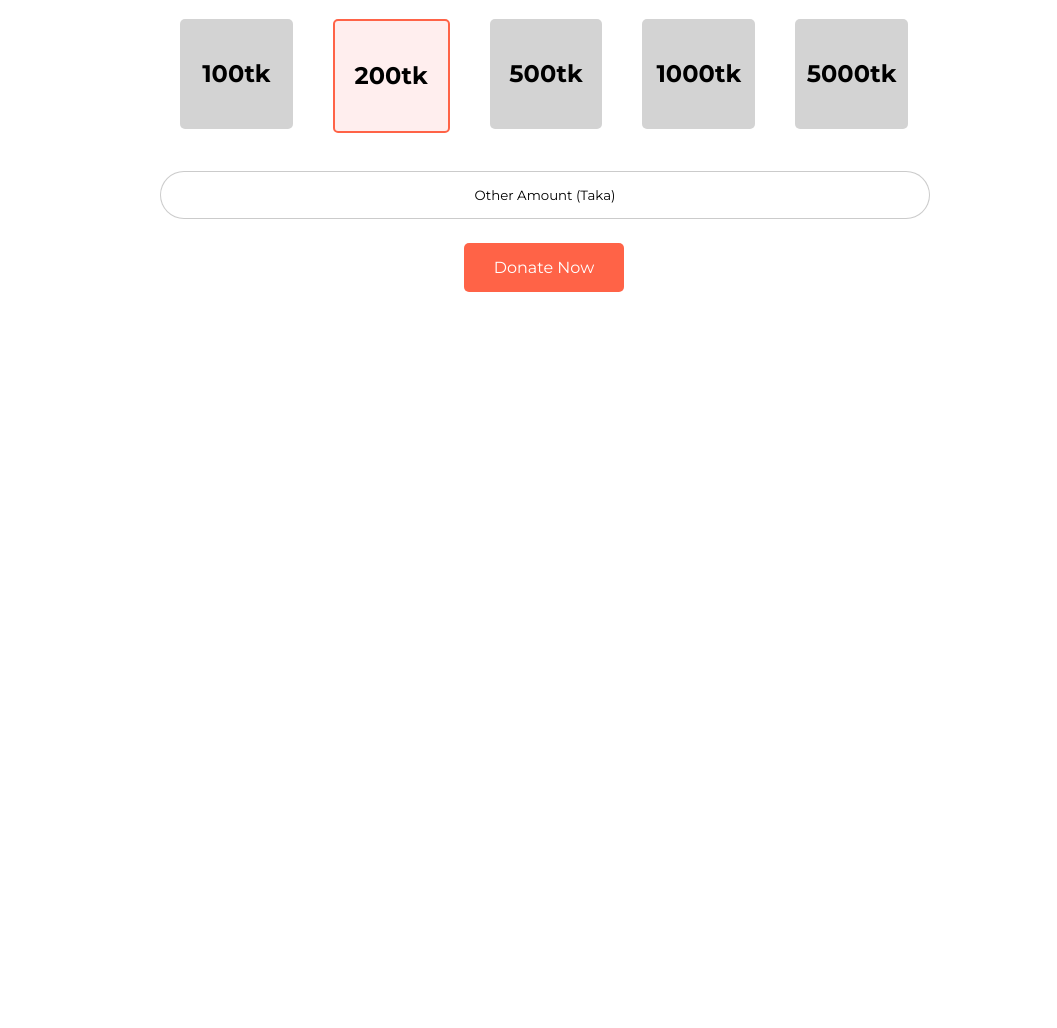
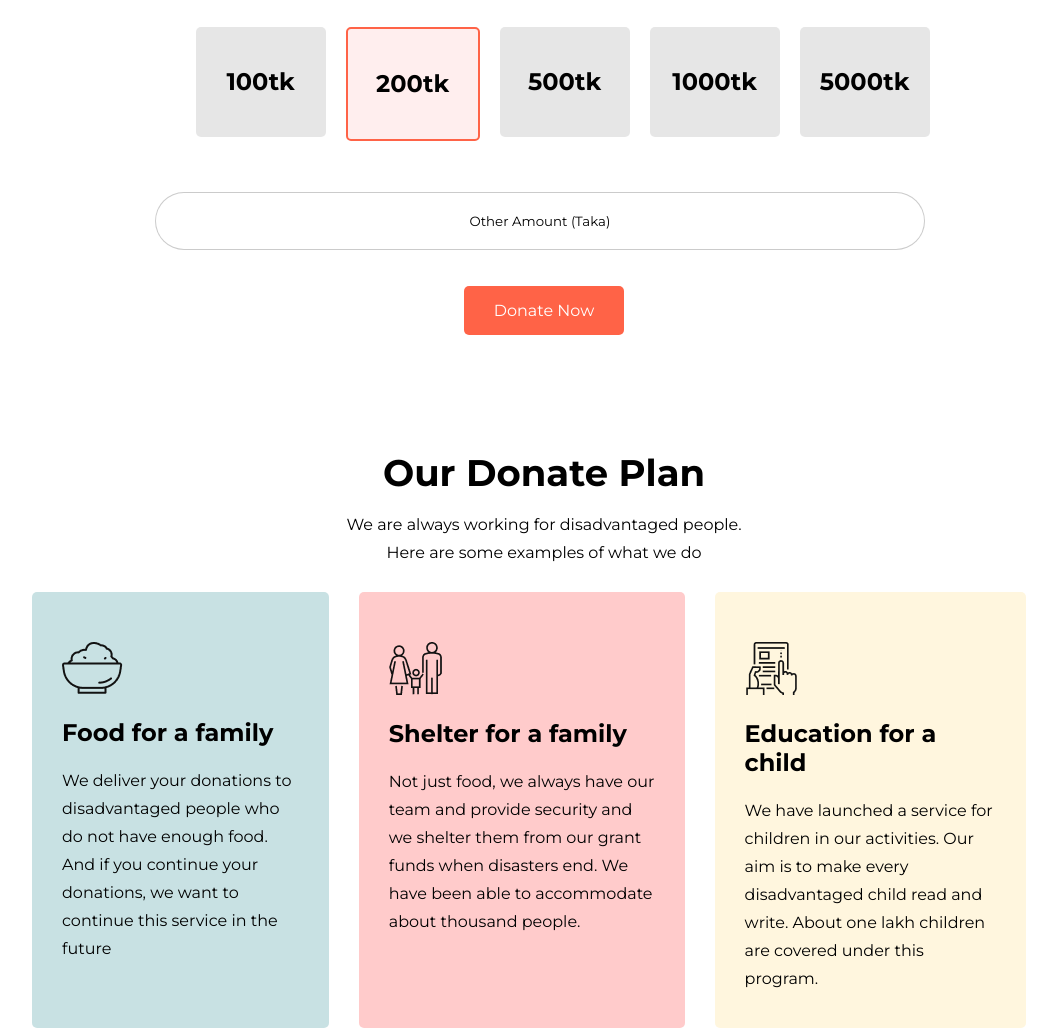
Before and after one commit to Mohammad7558/Donate_Now, a plain HTML site: page index.html in a window 1280 px wide. Shown: the part 930-1958 px from the top of the page, without its empty margins (96-1153 px from the left). Before the commit the page ends 1222 px from the top, so only its background shows below. Drawn offline with Linux system fonts and the light colour scheme.

Commit message:
new section added

```diff
--- a/index.html
+++ b/index.html
@@ -13,7 +13,7 @@
 <body>
     <section id="hero-section">
         <div class="container">
-            <h1>Let's stand by the disadvantaged people in the disaster</h1>
+            <h1>Let's stand by the disadvantaged <br> people in the disaster</h1>
             <p>We are always trying to keep our activities going and will continue to do so in the future. <br> If you want to be associated with our activities, you can also send help. </p>
             <a class="Donate-Now-button" target="_blank" href="#">Donate Now</a>
         </div>
@@ -43,5 +43,28 @@
             <a class="Donate-Now-button" target="_blank" href="#">Donate Now</a>
         </div>
     </section>
+    <section>
+        <div class="container flexible">
+            <h1>Our Donate Plan</h1>
+            <p>We are always working for disadvantaged people. <br> Here are some examples of what we do</p>
+            <div class="service-list">
+                <div class="single-service" id="our-service-one">
+                    <img src="donate-today-main/icons/food.png" alt="">
+                    <h2>Food for a family</h2>
+                    <p>We deliver your donations to disadvantaged people who do not have enough food. And if you continue your donations, we want to continue this service in the future</p>
+                </div>
+                <div class="single-service" id="our-service-two">
+                    <img src="donate-today-main/icons/shelter.png" alt="">
+                    <h2>Shelter for a family</h2>
+                    <p>Not just food, we always have our team and provide security and we shelter them from our grant funds when disasters end. We have been able to accommodate about thousand people.</p>
+                </div>
+                <div class="single-service" id="our-service-three">
+                    <img src="donate-today-main/icons/Frame-1.png" alt="">
+                    <h2>Education for a child</h2>
+                    <p>We have launched a service for children in our activities. Our aim is to make every disadvantaged child read and write. About one lakh children are covered under this program.</p>
+                </div>
+            </div>
+        </div>
+    </section>
 </body>
 </html>
--- a/style.css
+++ b/style.css
@@ -13,7 +13,7 @@ body{
     height: 85vh;
 }
 .container{
-    width: 60%;
+    width: 80%;
     margin: auto;
     text-align: center;
     padding-top: 130px;
@@ -37,7 +37,7 @@ body{
 }
 
 .flexible h1{
-    font-size: 30px;
+    font-size: 37px;
     color: #000;
 }
 .flexible p{
@@ -47,12 +47,13 @@ body{
 .Donate-price-list{
     display: flex;
     margin-top: 30px;
+    margin-left: 15%;
 }
 .Donate-price-list div{
-    background-color: lightgray;
-    width: 150px;
+    background-color: rgba(211, 211, 211, 0.562);
+    width: 130px;
     height: 90px;
-    margin: 0 20px;
+    margin: 0 10px;
     padding-top: 20px;
     border-radius: 5px;
 }
@@ -65,12 +66,34 @@ input{
     border: 1px solid #00000034;
     border-radius: 50px;
     display: block;
-    width: 100%;
+    width: 75%;
     text-align: center;
-    margin: 5% 0 5% 0;
+    margin: 5% 0 5% 12%;
     padding: 2% 0;
 }
 ::placeholder{
     color: #000;
     font-family: 'Montserrat', sans-serif;
 }
+.service-list{
+    display: flex;
+    text-align: left;
+    margin-top: 25px;
+}
+.single-service{
+    padding: 50px 30px 20px ;
+    margin-right: 30px;
+    border-radius: 5px;
+}
+#our-service-one{
+    background-color: rgba(79, 157, 166, 0.31);
+}
+#our-service-two{
+    background-color: rgba(255, 89, 89, 0.31);
+}
+#our-service-three{
+    background-color: rgba(255, 244, 214, 0.801);
+}
+.single-service h2, p{
+    color: #000;
+}
```
